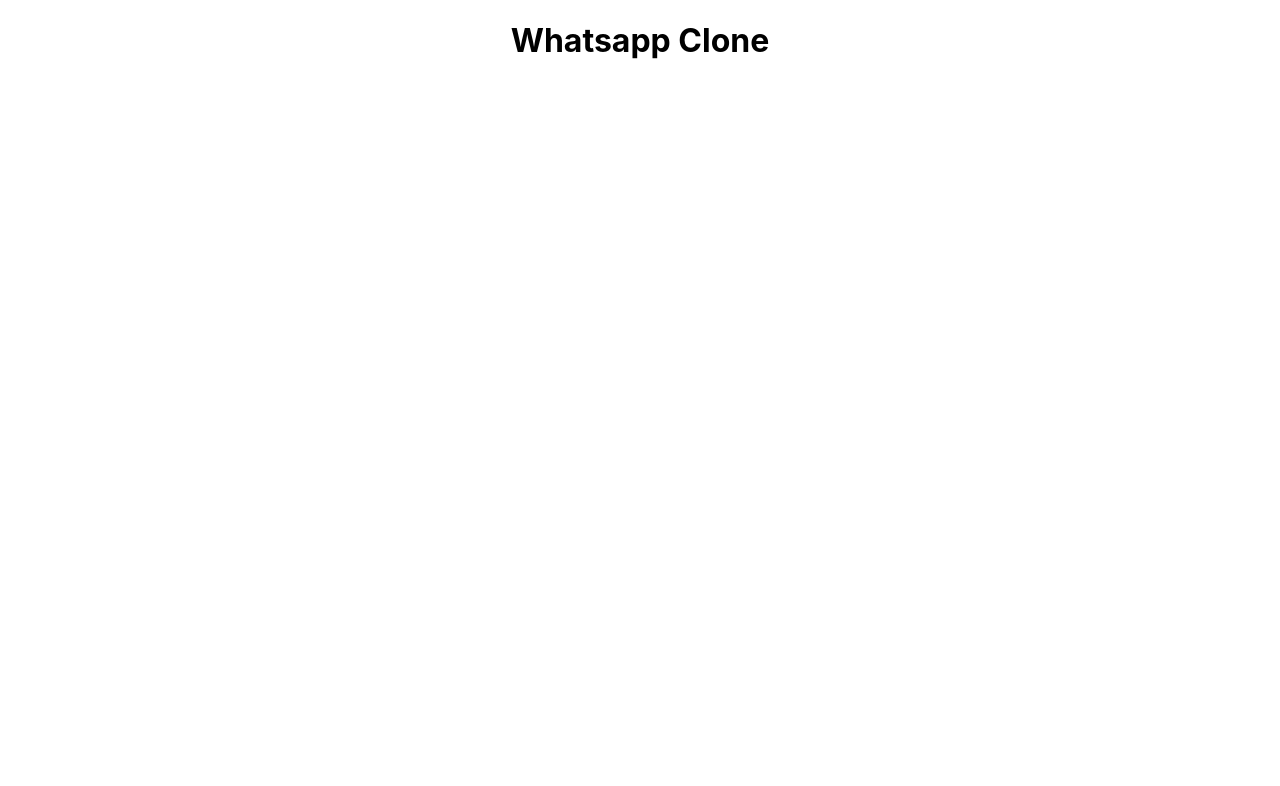
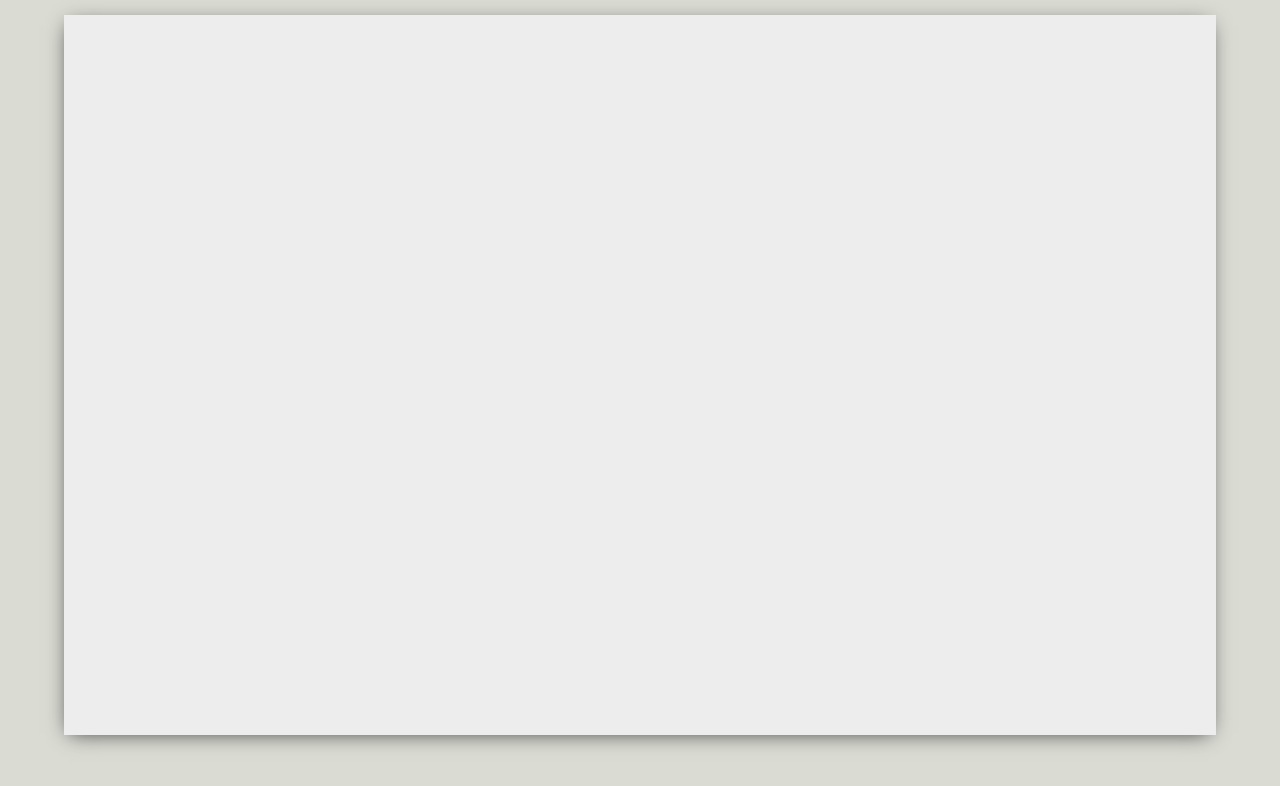
Before and after one commit to Maxyee/Ielts_preparation, a React (Create React App) app: page / in a window 1280 px wide. Shown: the top 786 px of the page. Built offline with nearby package versions, Linux system fonts and the light colour scheme.

Commit message:
made the body and home layer design

```diff
--- a/src/App.css
+++ b/src/App.css
@@ -1,38 +1,15 @@
-.App {
-  text-align: center;
+.app {
+  display: grid;
+  place-items: center;
+  background-color: #dadbd3;
+  height: 100vh;
 }
 
-.App-logo {
-  height: 40vmin;
-  pointer-events: none;
+.app__body {
+  display: flex;
+  background-color: #ededed;
+  margin-top: -50px;
+  height: 90vh;
+  width: 90vw;
+  box-shadow: -1px 4px 20px -6px rgba(0, 0, 0, 0.75);
 }
-
-@media (prefers-reduced-motion: no-preference) {
-  .App-logo {
-    animation: App-logo-spin infinite 20s linear;
-  }
-}
-
-.App-header {
-  background-color: #282c34;
-  min-height: 100vh;
-  display: flex;
-  flex-direction: column;
-  align-items: center;
-  justify-content: center;
-  font-size: calc(10px + 2vmin);
-  color: white;
-}
-
-.App-link {
-  color: #61dafb;
-}
-
-@keyframes App-logo-spin {
-  from {
-    transform: rotate(0deg);
-  }
-  to {
-    transform: rotate(360deg);
-  }
-}
--- a/src/App.js
+++ b/src/App.js
@@ -2,8 +2,11 @@
 
 function App() {
   return (
-    <div className="App">
-      <h1>Whatsapp Clone</h1>
+    <div className="app">
+      <div className="app__body">
+        {/* SideBar */}
+        {/* Chat */}
+      </div>
     </div>
   );
 }
--- a/src/index.css
+++ b/src/index.css
@@ -1,13 +1,17 @@
+* {
+  margin: 0;
+}
+
 body {
   margin: 0;
-  font-family: -apple-system, BlinkMacSystemFont, 'Segoe UI', 'Roboto', 'Oxygen',
-    'Ubuntu', 'Cantarell', 'Fira Sans', 'Droid Sans', 'Helvetica Neue',
+  font-family: -apple-system, BlinkMacSystemFont, "Segoe UI", "Roboto", "Oxygen",
+    "Ubuntu", "Cantarell", "Fira Sans", "Droid Sans", "Helvetica Neue",
     sans-serif;
   -webkit-font-smoothing: antialiased;
   -moz-osx-font-smoothing: grayscale;
 }
 
 code {
-  font-family: source-code-pro, Menlo, Monaco, Consolas, 'Courier New',
+  font-family: source-code-pro, Menlo, Monaco, Consolas, "Courier New",
     monospace;
 }
```
Also changed, not shown: src/components/Sidebar.js (added, +12 -0 lines), src/styles/Sidebar.css (added).
